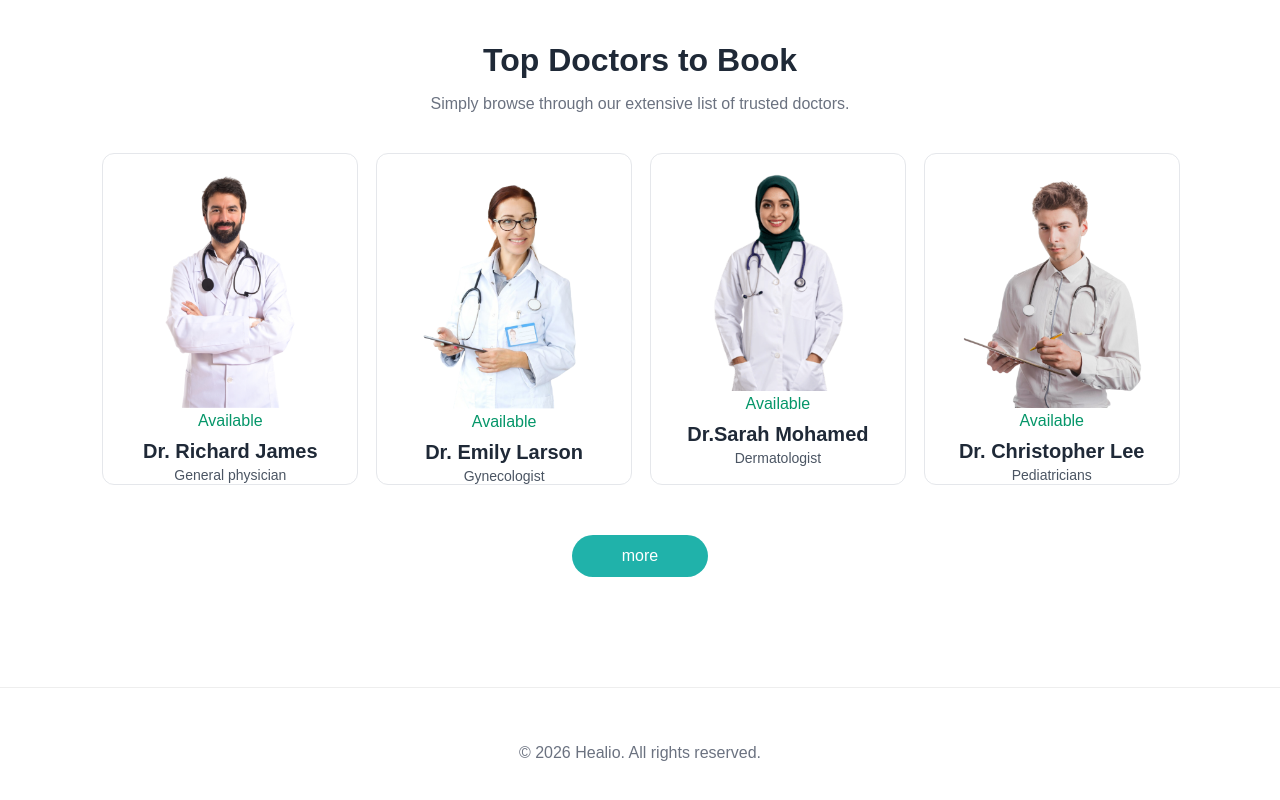
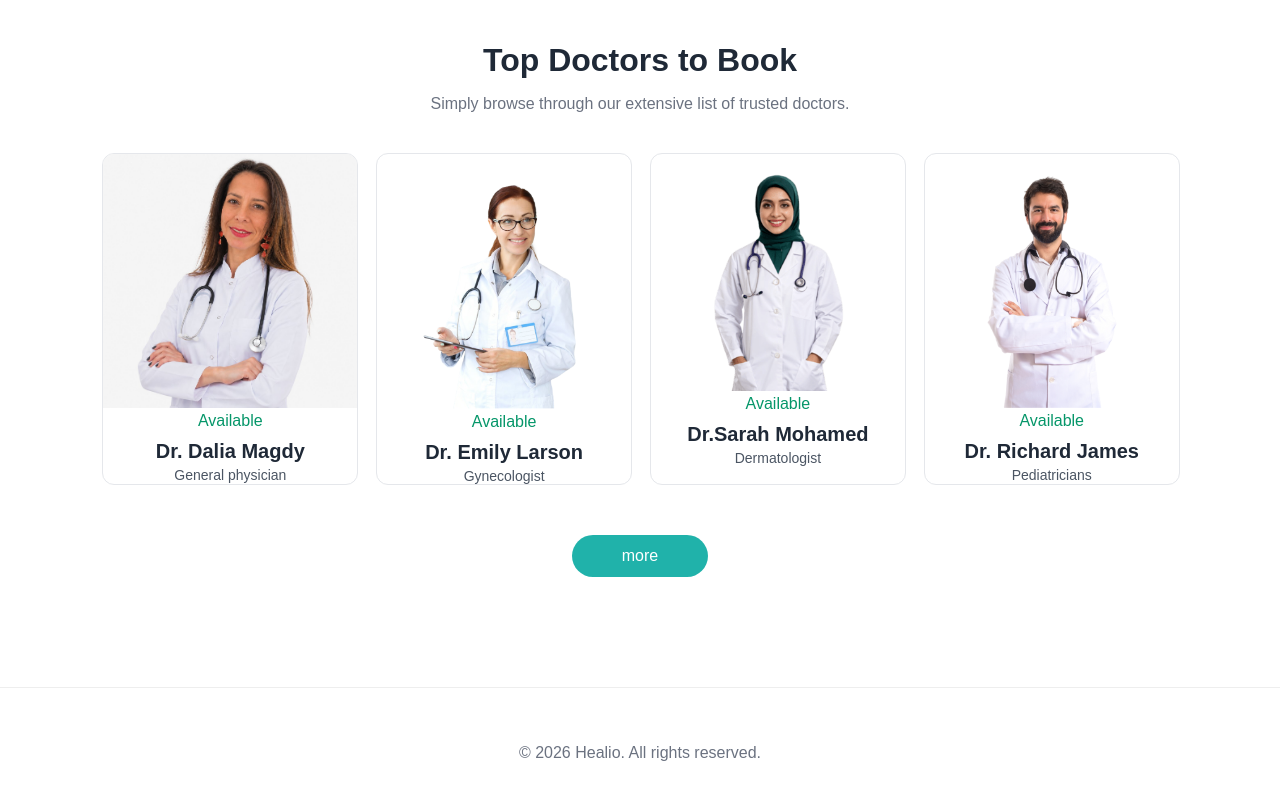
Before and after one commit to afnancs/Healio_Project, a plain HTML site: page index.html in a window 1280 px wide. Shown: the part 1294-2094 px from the top of the page. Drawn offline with Linux system fonts and the light colour scheme.

Commit message:
Dr.Dalia Magdy

```diff
--- a/index.html
+++ b/index.html
@@ -241,15 +241,15 @@
     <p style="color: #6b7280; margin-bottom: 40px;">Simply browse through our extensive list of trusted doctors.</p>
 
     <div class="doctors-grid">
-        <a href="javascript:void(0)" onclick="bookDoctor('Dr. Richard James', 'General physician', 'assets/doc1.png')" class="doctor-card">
+        <a href="javascript:void(0)" onclick="bookDoctor('Dr. Dalia Magdy', 'General physician', 'assets/Dr.Dalia Magdi.jpeg')" class="doctor-card">
             <div class="img-container">
-                <img src="assets/doc1.png" alt="Dr. Richard James">
+                <img src="assets/Dr.Dalia Magdi.jpeg" alt="Dr. Dalia Magdy">
             </div>
             <div class="info">
                 <div class="status">
                     <span class="status-dot"></span> <span class="status-text">Available</span>
                 </div>
-                <h3>Dr. Richard James</h3>
+                <h3>Dr. Dalia Magdy</h3>
                 <p>General physician</p>
             </div>
         </a>
@@ -280,15 +280,15 @@
             </div>
         </a>
 
-        <a href="javascript:void(0)" onclick="bookDoctor('Dr. Christopher Lee', 'Pediatricians', 'assets/doc4.png')" class="doctor-card">
+        <a href="javascript:void(0)" onclick="bookDoctor('Dr.Richard James ', 'Pediatricians', 'assets/doc4.png')" class="doctor-card">
             <div class="img-container">
-                <img src="assets/doc4.png" alt="Dr. Christopher Lee">
+                <img src="assets/doc1.png" alt="Dr. Richard James">
             </div>
             <div class="info">
                 <div class="status">
                     <span class="status-dot"></span> <span class="status-text">Available</span>
                 </div>
-                <h3>Dr. Christopher Lee</h3>
+                <h3>Dr. Richard James</h3>
                 <p>Pediatricians</p>
             </div>
         </a>
```
Also changed, not shown: doctor-details.html (+5 -5 lines), doctors.html (+2 -2 lines), assets/Dr.Dalia Magdi.jpeg (added).
